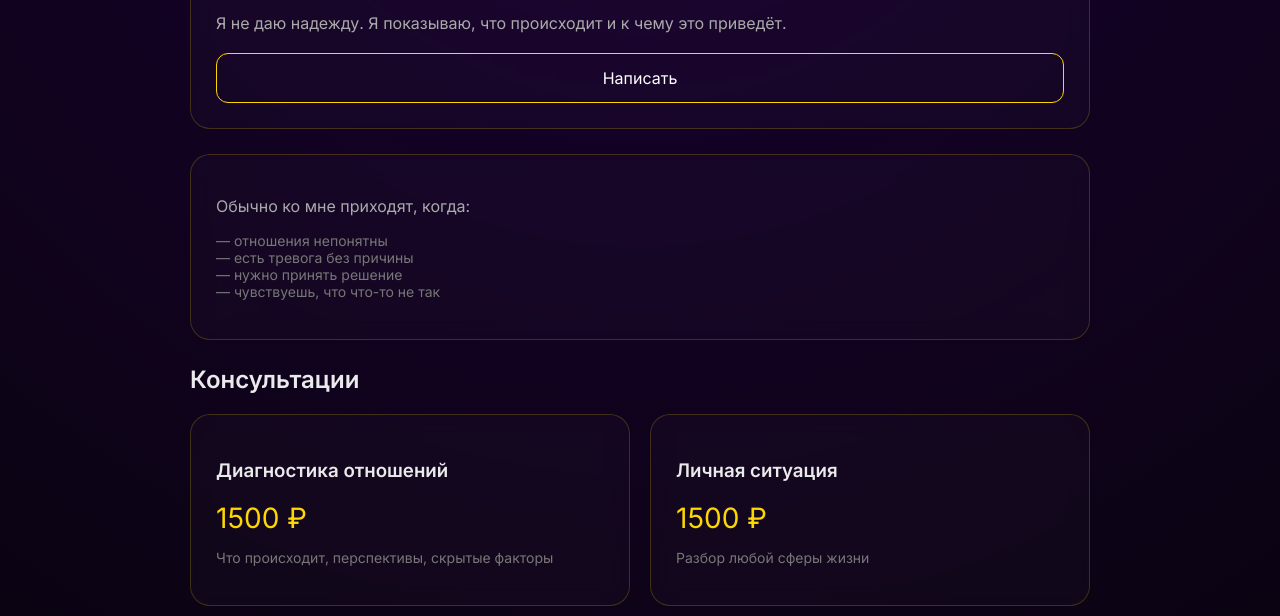
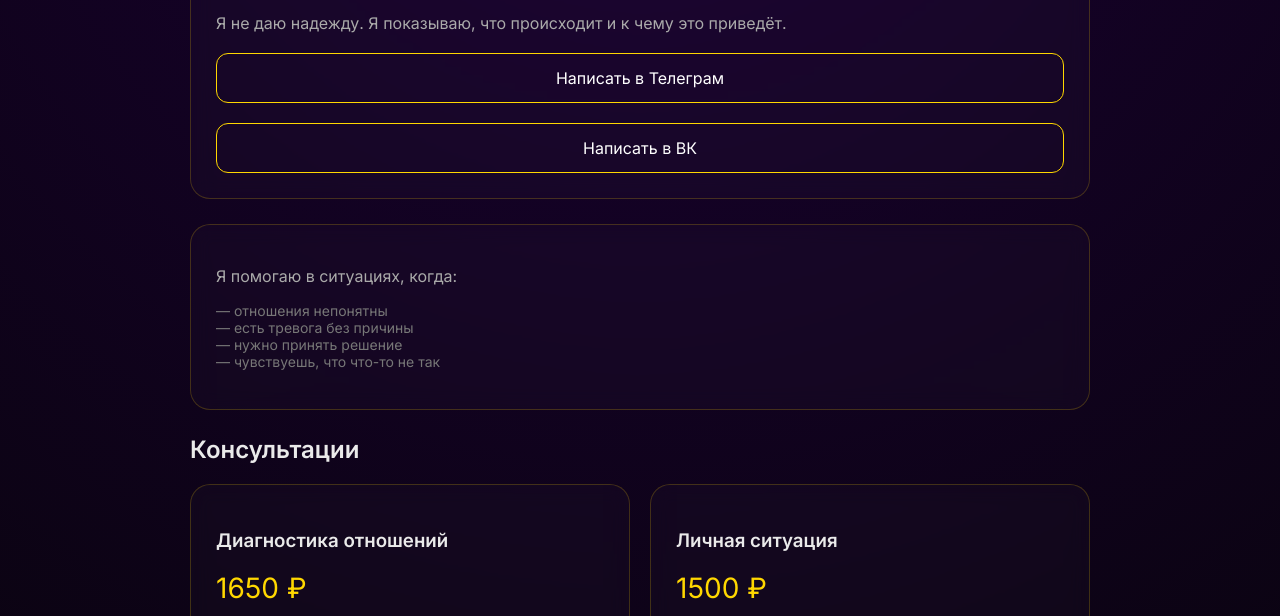
Before and after one commit to mariakart-tarot/tarot-site, a plain HTML site: page index.html in a window 1280 px wide. Shown: the part 334-950 px from the top of the page. Drawn offline with Linux system fonts and the light colour scheme.

Commit message:
index.html

```diff
--- a/index.html
+++ b/index.html
@@ -97,12 +97,13 @@ p {
     <h1>Таро без иллюзий</h1>
     <p>Я не даю надежду. Я показываю, что происходит и к чему это приведёт.</p>
 
-    <a class="btn" href="https://t.me/твойдник">Написать</a>
+    <a class="btn" href="https://t.me/pani_tarolog">Написать в Телеграм</a>
+    <a class="btn" href="https://vk.me/mariaokartah">Написать в ВК</a>
   </div>
 
   <!-- ПРОГРЕВ -->
   <div class="card">
-    <p>Обычно ко мне приходят, когда:</p>
+    <p>Я помогаю в ситуациях, когда:</p>
     <p class="small">
     — отношения непонятны<br>
     — есть тревога без причины<br>
@@ -118,7 +119,7 @@ p {
 
     <div class="card">
       <h3>Диагностика отношений</h3>
-      <div class="price">1500 ₽</div>
+      <div class="price">1650 ₽</div>
       <p class="small">Что происходит, перспективы, скрытые факторы</p>
     </div>
 
```
